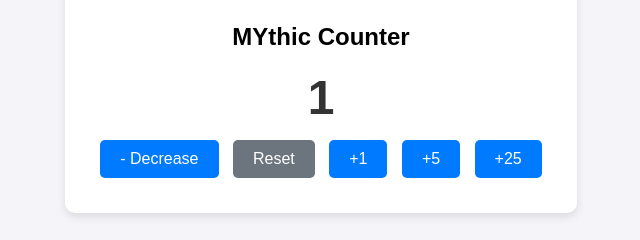
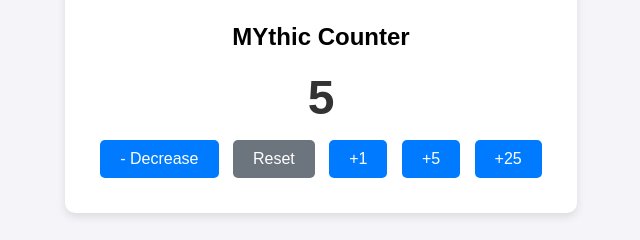
Before and after one commit to chantast1c/chantast1c.github.io, a plain HTML site: page index.html in a window 1280 px wide. Both pictures are taken after a click on the button "+5". Shown: the part 307-547 px from the top of the page, 319-959 px from the left. Drawn offline with Linux system fonts and the light colour scheme.

Commit message:
fixed inc 5

```diff
--- a/index.html
+++ b/index.html
@@ -85,7 +85,7 @@
       });
 
       incrementFive.addEventListener("click", () => {
-        count++; // Add 1
+        count += 5; // Add 5
         counterValue.textContent = count; // Update the HTML text live
       });
 
```
